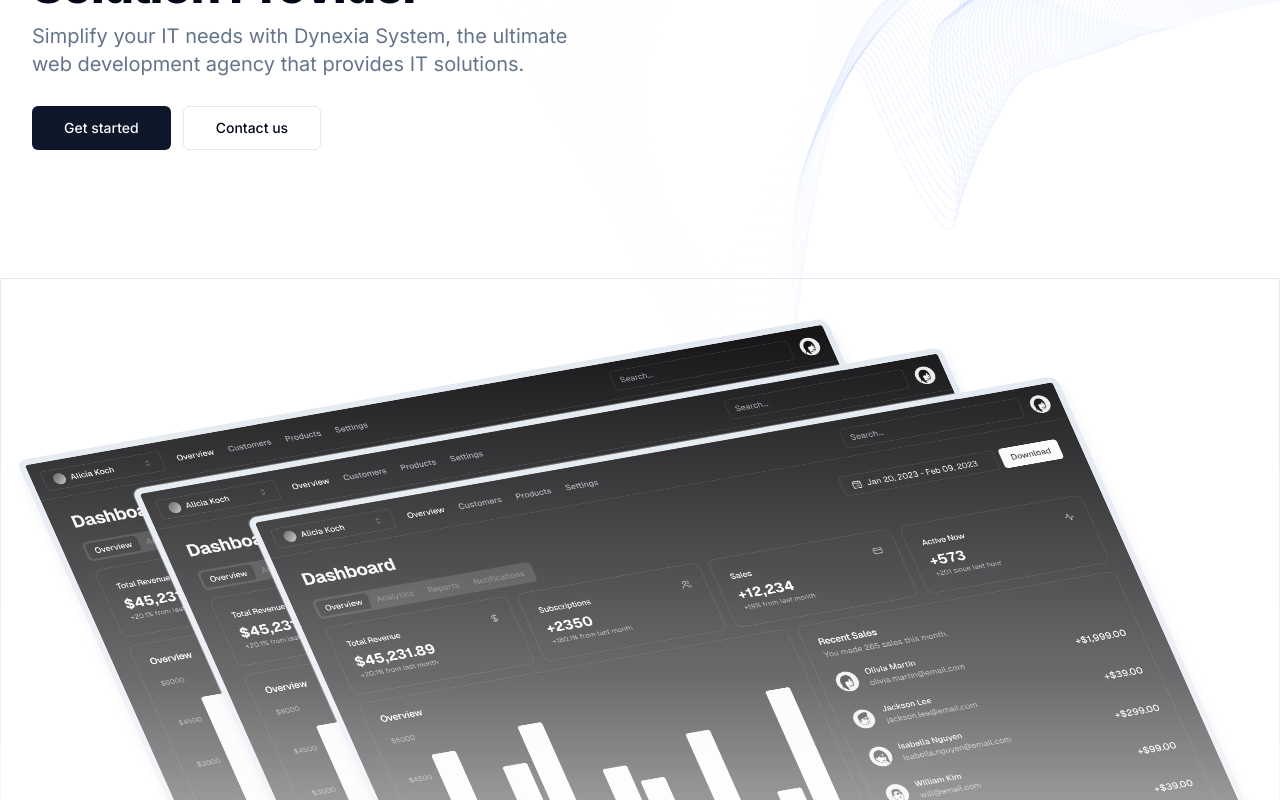
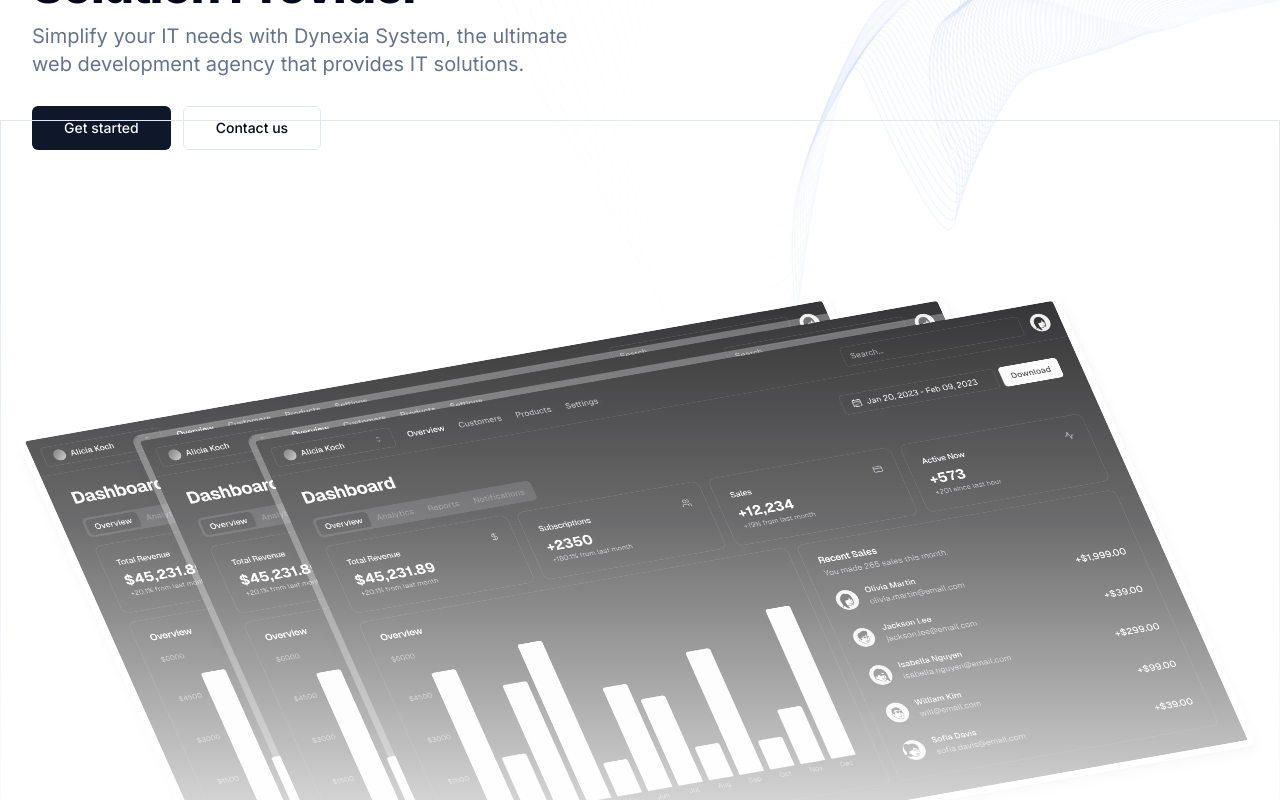
Before and after one commit to ShivamThakurXcode/Dynexia-System, a Next.js app: page / in a window 1280 px wide. Shown: the part 280-1080 px from the top of the page. Built offline with nearby package versions, Linux system fonts and the light colour scheme.

Commit message:
home section has done

```diff
--- a/components/ui/HoverEffectCards.tsx
+++ b/components/ui/HoverEffectCards.tsx
@@ -1,55 +1,48 @@
 "use client";
-import { useState } from "react";
-import { motion } from "framer-motion";
+import { motion, useScroll, useTransform } from "framer-motion";
 
 const TiltedCard = ({
   imageSrc,
   index,
-  isHovered,
+  rotate,
+  skewY,
+  scale,
+  left,
 }: {
   imageSrc: string;
   index: number;
-  isHovered: boolean;
+  rotate: any;
+  skewY: any;
+  scale: any;
+  left: any;
 }) => {
   return (
     <motion.div
-      initial={{
-        rotateX: 0,
-        rotateY: 0,
-        rotate: -24,
-        skewY: 14,
-        scale: 1,
-        left: `${index * 4}%`,
-        top: `${index * 6}%`,
-      }}
-      animate={{
-        rotateX: isHovered ? 0 : 0,
-        rotateY: isHovered ? 0 : 0,
-        rotate: isHovered ? -5 : -24,
-        skewY: isHovered ? 0 : 14,
-        scale: isHovered ? 1 : 0.88,
-        left: isHovered ? `${index * 15}%` : `${index * 10}%`,
-        top: `${index * 4}%`,
-      }}
-      transition={{ duration: 0.8, ease: "easeOut" }}
-      className="absolute border-5 rounded-md  w-[80%] h-[8rem] sm:h-[12rem] md:h-[16rem] lg:h-[500px] cursor-pointer"
+      style={{ rotate, skewY, scale, left }}
+      transition={{ type: "spring", stiffness: 60, damping: 12 }}
+      className="absolute border-5 rounded-md w-[80%] h-[8rem] sm:h-[12rem] md:h-[16rem] lg:h-[500px] cursor-pointer"
     >
-      <div className="absolute scale-95 -left-10 -top-10   border border-white/35 rounded-xl shadow-lg">
+      <div className="absolute scale-95 -left-10 -top-10 border border-white/35 rounded-xl shadow-lg">
         <img
           src={imageSrc}
           alt="Card"
-          className="w-full rounded-xl  border-8 border-white/ h-full object-cover"
+          className="w-full rounded-xl border-8 border-white/30 h-full object-cover"
         />
       </div>
     </motion.div>
   );
 };
 
-export default function HoverEffectCards() {
-  const [isHovered, setIsHovered] = useState(false);
+export default function ScrollEffectCards() {
+  const { scrollY } = useScroll();
+
+  // Transform scrollY values smoothly
+  const rotate = useTransform(scrollY, [0, 300], [-24, -5]);
+  const skewY = useTransform(scrollY, [0, 300], [14, 0]);
+  const scale = useTransform(scrollY, [0, 300], [0.88, 1]);
 
   return (
-    <div className="w-full h-full min-h-screen ">
+    <div className="w-full lg:h-full h-[100%] lg:min-h-screen">
       <div
         style={{
           WebkitMaskImage:
@@ -57,29 +50,24 @@ export default function HoverEffectCards() {
           maskImage:
             "linear-gradient(to bottom, rgba(0,0,0,1), rgba(0,0,0,0.6), rgba(0,0,0,0))",
         }}
-        className="flex absolute w-full  border overflow-visible h-full pt-20 left-0 mx-auto justify-center items-center min-h-screen"
+        className="flex absolute ml-0 top-[50%] w-[100vw] border overflow-visible lg:h-full pt-20 left-0 mx-auto justify-center items-center h-[50%]"
       >
-        {/* Cards Container */}
-        <div
-          onMouseEnter={() => setIsHovered(true)}
-          onMouseLeave={() => setIsHovered(false)}
-          className="absolute overflow-visible md:scale-90 lg:w-[100%] w-[87%] h-full flex justify-center items-center"
-        >
-          <TiltedCard
-            imageSrc="app-dark.webp"
-            index={0}
-            isHovered={isHovered}
-          />
-          <TiltedCard
-            imageSrc="app-dark.webp"
-            index={1}
-            isHovered={isHovered}
-          />
-          <TiltedCard
-            imageSrc="app-dark.webp"
-            index={2}
-            isHovered={isHovered}
-          />
+        <div className="relative overflow-visible md:scale-90 lg:w-[100%] w-[87%] h-full flex justify-center items-center">
+          {[0, 1, 2].map((index) => (
+            <TiltedCard
+              key={index}
+              imageSrc="app-dark.webp"
+              index={index}
+              rotate={rotate}
+              skewY={skewY}
+              scale={scale}
+              left={useTransform(
+                scrollY,
+                [0, 300],
+                [`${index * 10}%`, `${index * 15}%`]
+              )}
+            />
+          ))}
         </div>
       </div>
     </div>
```
